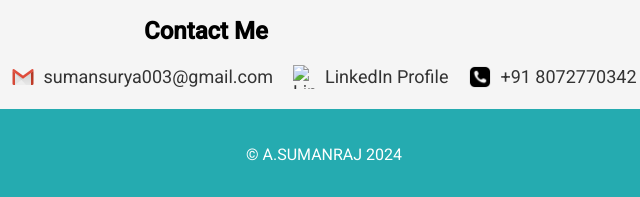
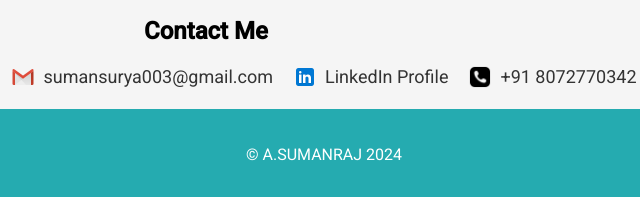
Before and after one commit to ASumanraj/portfolio, a plain HTML site: page index.html in a window 1280 px wide. Shown: the part 1850-2047 px from the top of the page, 316-956 px from the left. Drawn offline with Linux system fonts and the light colour scheme; files whose address does not match are found by name.

Commit message:
Update index.html

```diff
--- a/index.html
+++ b/index.html
@@ -87,7 +87,7 @@
                 <img src="/portfolio/project/gmail-icon.png" alt="Gmail" class="contact-icon"> sumansurya003@gmail.com
             </a>
             <a href="https://www.linkedin.com/in/sumanraj-a-894466201" target="_blank" class="contact-link">
-                <img src="/portfolio/project/linkedin-icon.png" alt="LinkedIn" class="contact-icon"> LinkedIn Profile
+                <img src="https://github.com/ASumanraj/portfolio/blob/main/linkedin-icon.png" alt="LinkedIn" class="contact-icon"> LinkedIn Profile
             </a>
             <a href="tel:+91 8072770342" class="contact-link">
                 <img src="/portfolio/project/icons8-phone-50.png" alt="Phone" class="contact-icon"> +91 8072770342
```
